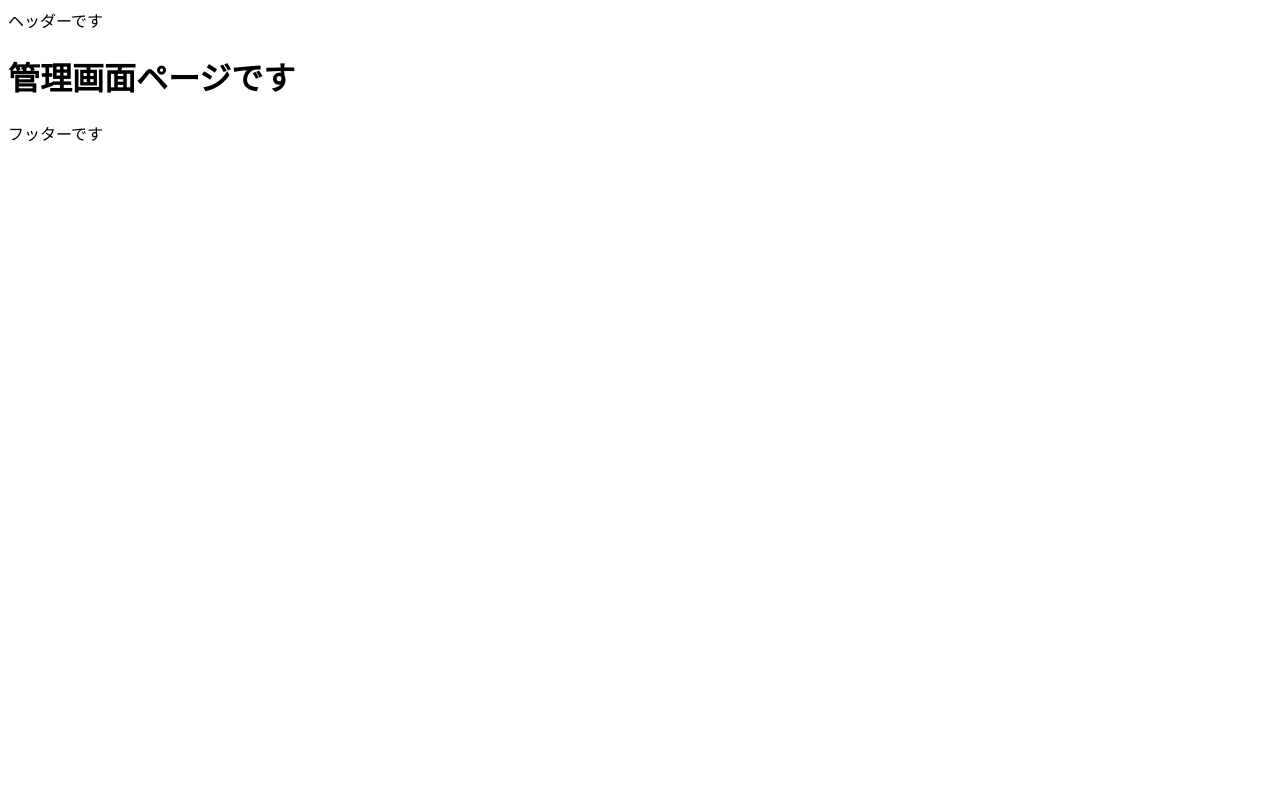
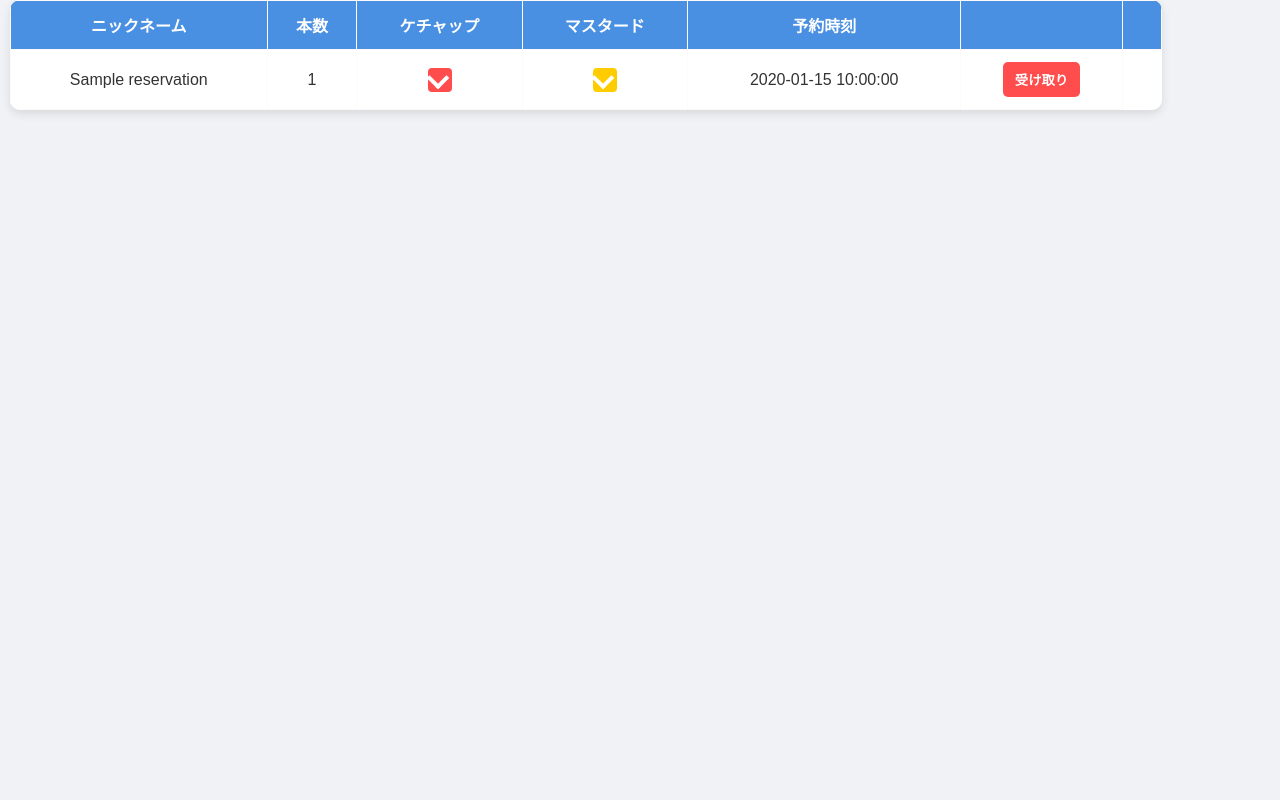
Before and after one commit to oithxs/mobile-order-2024, a Flask app: page /admin/View in a window 1280 px wide. Run offline with Flask 3, Linux system fonts and the light colour scheme; the visitor is signed in with stand-in values (Sample User, id 1); tables that the repository leaves empty hold one stand-in row (values such as "Sample post"); parts of the project's set-up code (start-up, migrations or seed data) failed here and were passed over.

Commit message:
admin途中

```diff
--- a/Flask/static/css/admin/top.css
+++ b/Flask/static/css/admin/top.css
@@ -0,0 +1,81 @@
+body {
+    font-family: 'Arial', sans-serif;
+    justify-content: center;
+    align-items: center;
+    height: 100vh;
+    color: #333;
+    margin: 0;
+    padding: 0;
+    background-color: #f0f2f5;
+}
+
+table {
+    width: 90%;
+    margin-left: 10px;
+    margin-right: 50px;
+    border-collapse: collapse;
+    border-radius: 10px; /* 角を丸める */
+    overflow: hidden; /* 角の丸みを保持 */
+    box-shadow: 0 4px 10px rgba(0, 0, 0, 0.1);
+    background-color: #ffffff;
+}
+
+th, td {
+    padding: 12px;
+    border: 1px solid #fffafa;
+    text-align: center;
+}
+th {
+    text-align: center; /* ヘッダーを中央揃え */
+    background-color: #4a90e2;
+    color: #ffffff;
+    font-weight: bold;
+    text-transform: uppercase;
+}
+
+input[type="checkbox"] {
+    -webkit-appearance: none; /* デフォルトのスタイルをリセット */
+    width: 24px; /* チェックボックスの幅 */
+    height: 24px; /* チェックボックスの高さ */
+    border: 2px solid #ccc; /* チェックボックスの枠線 */
+    border-radius: 4px; /* 角を少し丸める */
+    outline: none; /* フォーカス時のアウトラインを消す */
+    position: relative; /* チェックマークの位置を相対的にする */
+}
+input[type=checkbox].ketchup {
+    background-color: #ff4d4d; /* ケチャップ用の背景色（赤） */
+    border-color: #ff4d4d;
+}
+input[type=checkbox].mustard {
+    background-color: #ffcc00; /* マスタード用の背景色（黄色） */
+    border-color: #ffcc00;
+}
+input[type=checkbox]:not(:checked) {
+    background-color: #fffafa;
+}
+input[type="checkbox"]:checked::after {
+    content: '';
+    position: absolute;
+    top: 0px;
+    left: 0px;
+    width: 12px;
+    height: 12px;
+    border: solid white; /* チェックマークの色 */
+    border-width: 0 4px 4px 0; /* チェックマークの形 */
+    transform: rotate(45deg); /* チェックマークを回転 */
+}
+
+.delete{
+    background-color: #ff4d4d;
+    color: #fff;
+    border: none;
+    padding: 8px 12px;
+    border-radius: 5px;
+    cursor: pointer;
+    transition: background-color 0.3s;
+    font-weight: bold;
+}
+
+.delete:hover {
+    background-color: #e63939; /* 削除ボタンのホバー時背景色 */
+}
--- a/Flask/static/js/admin/top.js
+++ b/Flask/static/js/admin/top.js
@@ -0,0 +1,29 @@
+function create_html(reservation){
+    html = `
+    <tr>
+        <td>${reservation.name}</td>
+        <td>${reservation.number}</td>
+        <td>
+            <input type="checkbox" class="ketchup" disabled="disabled" ${(reservation.ketchup)?"checked":""}>
+        </td>
+        <td>
+            <input type="checkbox" class="mustard" disabled="disabled" ${(reservation.mustard)?"checked":""}>
+        </td>
+        <td>${reservation.reservationTime}</td>
+        <td>
+            <input type="button" class="delete" value="受け取り">
+        </td>
+    </tr>
+    `;
+    return html;
+}
+
+const table = document.getElementById("main-table");
+
+function print_table(reservations){
+    let table_html = "";
+    for(const reservation of reservations){
+        table_html += create_html(reservation)
+    }
+    table.innerHTML = table_html;
+}
--- a/Flask/templates/admin/top.html
+++ b/Flask/templates/admin/top.html
@@ -1,15 +1,79 @@
-{% extends "layout.html" %}
-
-{% block title %}管理画面{% endblock %}
-
 {% block css %}
     <link rel="stylesheet" href="{{ url_for('static', filename='css/admin/top.css') }}">
 {% endblock %}
 
 {% block content %}
-    <h1>管理画面ページです</h1>
+<table>
+    <thead>
+        <tr>
+            <th>ニックネーム</th>
+            <th>本数</th>
+            <th>ケチャップ</th>
+            <th>マスタード</th>
+            <th>予約時刻</th>
+            <th>     </th>
+            <th>     </th>
+        </tr>
+    </thead>
+    <tbody id="main-table">
+        {% for data in reservations %}
+            <tr>
+                <td>{{ data["name"] }}</td>
+                <td>{{ data["number"]}}</td>
+                <td>
+                    <div class="checkbox-container">
+                        <input type="checkbox" class="ketchup" disabled='disabled'
+                        {% if data["ketchup"]==True %}
+                            checked
+                        {% endif %}>
+                    </div>
+                </td>
+                <td>
+                    <div class="checkbox-container">
+                        <input type="checkbox" class="mustard" disabled='disabled'
+                        {% if data["mustard"]==True %}
+                            checked
+                        {% endif %}
+                    </div>
+                </td>
+                <td>
+                    {% if data["reservationTime"]==None %}
+                        現地注文
+                    {% else %}
+                        {{ data["reservationTime"] }}
+                    {% endif %}
+                </td>
+                <td>
+                    <form id="delete" action="/delete" method="POST">
+                        <input name="ニックネーム" style="display: none;" value={{ data["name"] }}></input>
+                        <button class="deleteButton" onclick="SendDeleteForm()" type="button">削除</button>
+                    </form>
+                </td>
+            </tr>
+        {% endfor %}
+    </tbody>
+</table>
+
 {% endblock %}
 
 {% block javascript %}
 <script type="text/javascript" src="{{ url_for('static', filename='js/admin/top.js') }}"></script>
+<script>
+    const reservations = [];
+    // {% for data in reservations %}
+    {
+        const reservation = {
+            id: Number("{{ data['id'] }}"),
+            name: "{{ data['name'] }}",
+            number: Number("{{ data['number'] }}"),
+            ketchup: ("{{ data['ketchup'] }}" == "True")? true : false,
+            mustard: ("{{ data['mustard'] }}" == "True")? true : false,
+            reservationTime: "{{ data['reservationTime'] }}",
+        }
+        reservations.push(reservation);
+    }
+    // {% endfor %}
+    console.log(reservations);
+    print_table(reservations);
+</script>
 {% endblock %}
```
